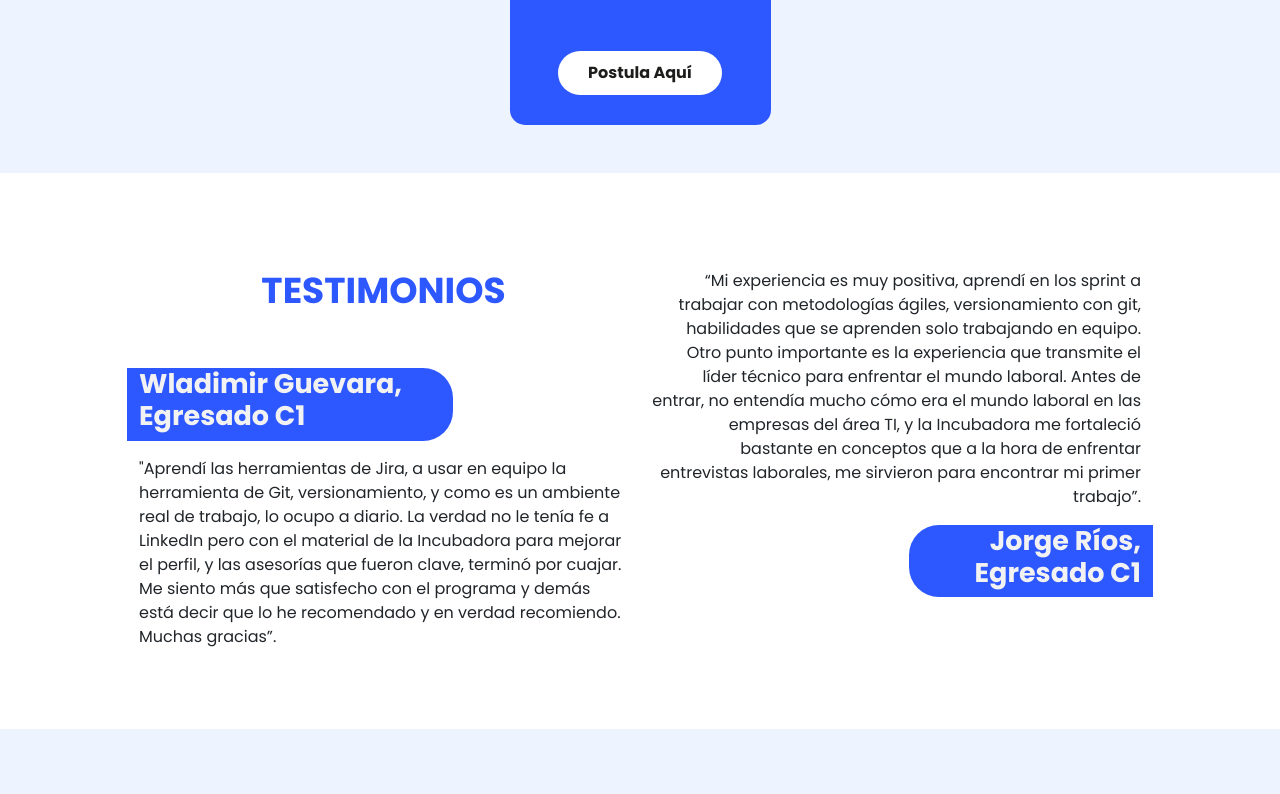
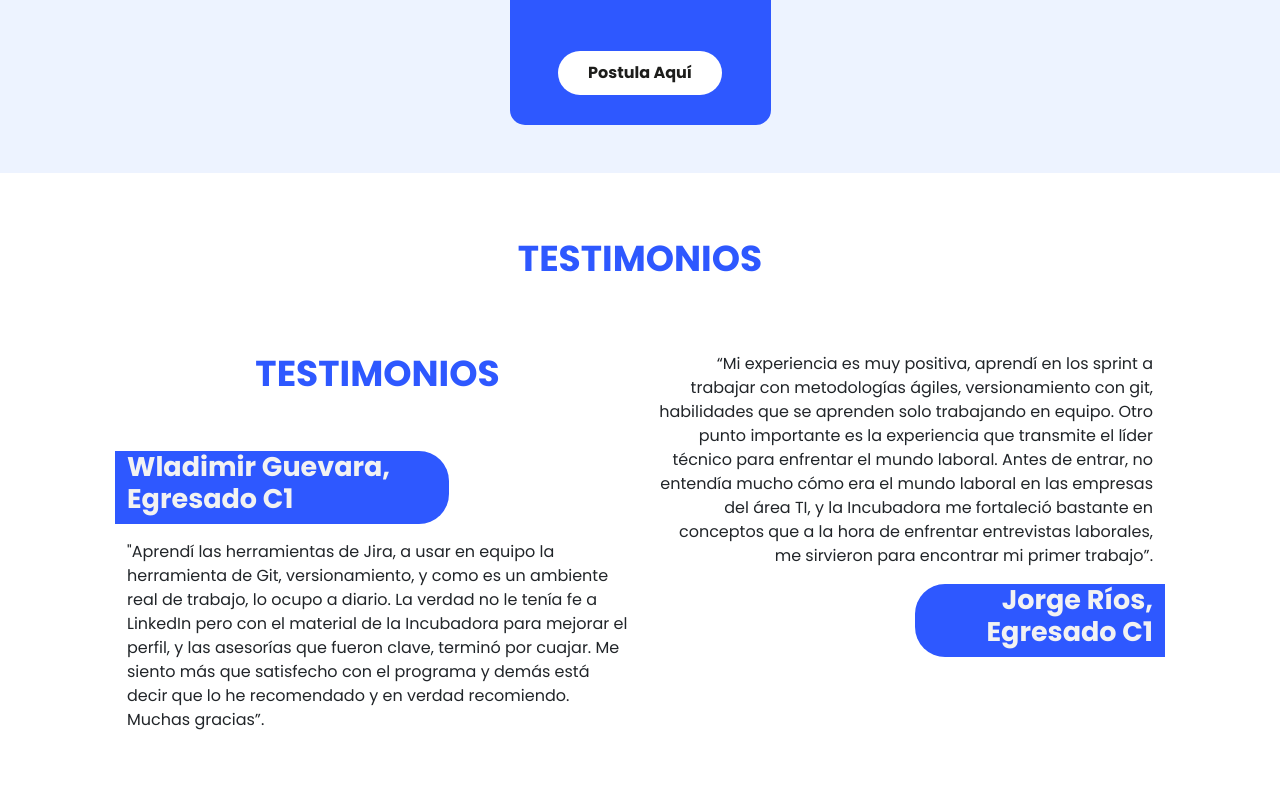
Before and after one commit to DesafioLatam/incubadora2, a plain HTML site: page index.html in a window 1280 px wide. Shown: the part 3663-4457 px from the top of the page. Drawn offline with nearby package versions, Linux system fonts and the light colour scheme; a script that the page names is missing.

Commit message:
testimonios centrados

```diff
--- a/index.html
+++ b/index.html
@@ -307,9 +307,11 @@
     </div>
   </section> -->
 
-  <section class="testimonios">
-    <div class="container py-5">
+  <section class="testimonios py-5">
     <div class="container">
+      <div class="row">
+        <h3 class="fw-bold text-center py-3">TESTIMONIOS</h3>
+      </div>
       <div class="row">
         <div class="col-12 col-sm-6">
           <h3 class="py-5 fw-bold text-center">TESTIMONIOS</h3>
@@ -317,7 +319,7 @@
             <h4 class="fw-bold">Wladimir Guevara,<br>Egresado C1 </h4>
           </div>
 
-            <p class="py-3 text-left">"Aprendí las herramientas de Jira, a usar en equipo la herramienta de Git, versionamiento, y como es un ambiente real de trabajo, lo ocupo a diario. La verdad no le tenía fe a LinkedIn pero con el material de la Incubadora para mejorar el perfil, y las asesorías que fueron clave, terminó por cuajar. Me siento más que satisfecho con el programa y demás está decir que lo he recomendado y en verdad recomiendo. Muchas gracias”.</p>
+          <p class="py-3 text-start">"Aprendí las herramientas de Jira, a usar en equipo la herramienta de Git, versionamiento, y como es un ambiente real de trabajo, lo ocupo a diario. La verdad no le tenía fe a LinkedIn pero con el material de la Incubadora para mejorar el perfil, y las asesorías que fueron clave, terminó por cuajar. Me siento más que satisfecho con el programa y demás está decir que lo he recomendado y en verdad recomiendo. Muchas gracias”.</p>
         </div>
         <div class="col-12 col-sm-6 text-end ">
           <p class="pt-5 text-end">“Mi experiencia es muy positiva, aprendí en los sprint a trabajar con metodologías ágiles, versionamiento con git, habilidades que se aprenden solo trabajando en equipo. Otro punto importante es la experiencia que transmite el líder técnico para enfrentar el mundo laboral. Antes de entrar, no entendía mucho cómo era el mundo laboral en las empresas del área TI, y la Incubadora me fortaleció bastante en conceptos que a la hora de enfrentar entrevistas laborales, me sirvieron para encontrar mi primer trabajo”.</p>
@@ -326,7 +328,7 @@
           </div>
         </div>
       </div>
-      </div>
+
     </div>
   </section>
 
```
Lines whose indentation alone changed are shown as unchanged.
